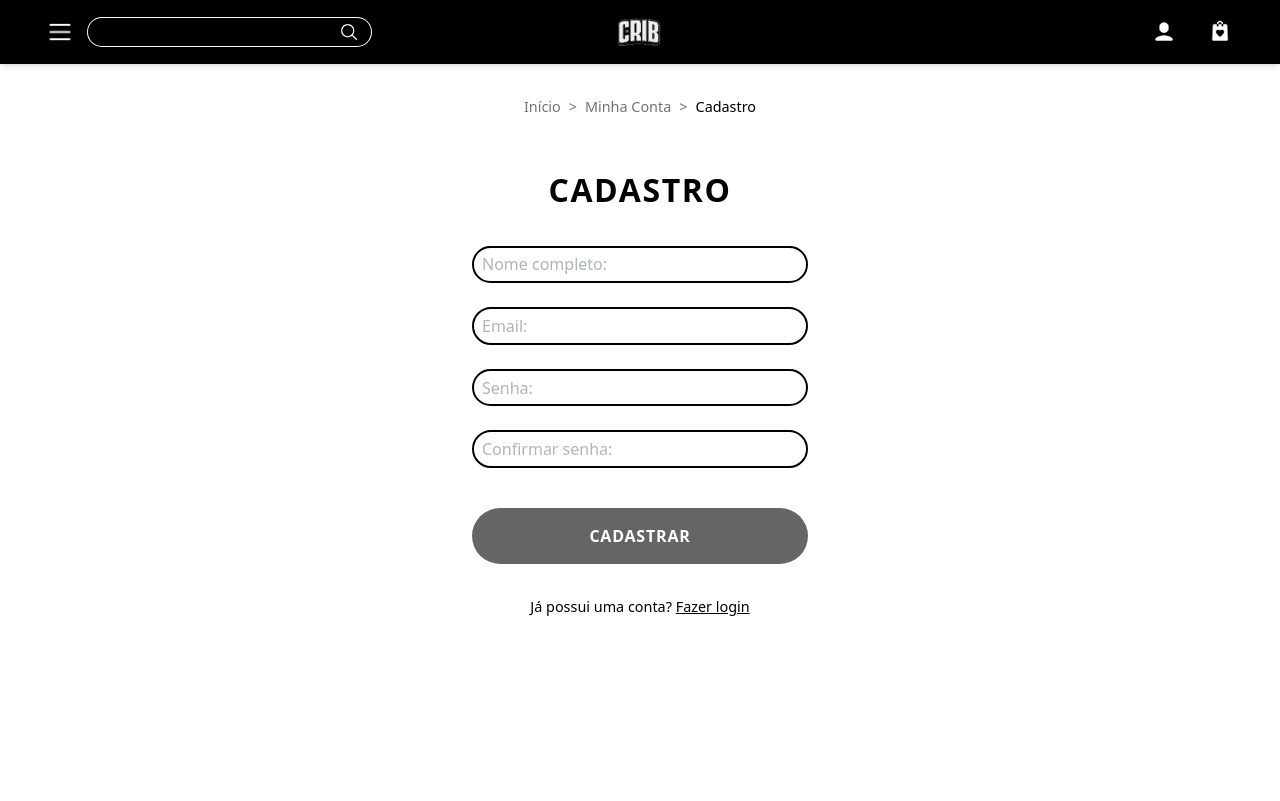
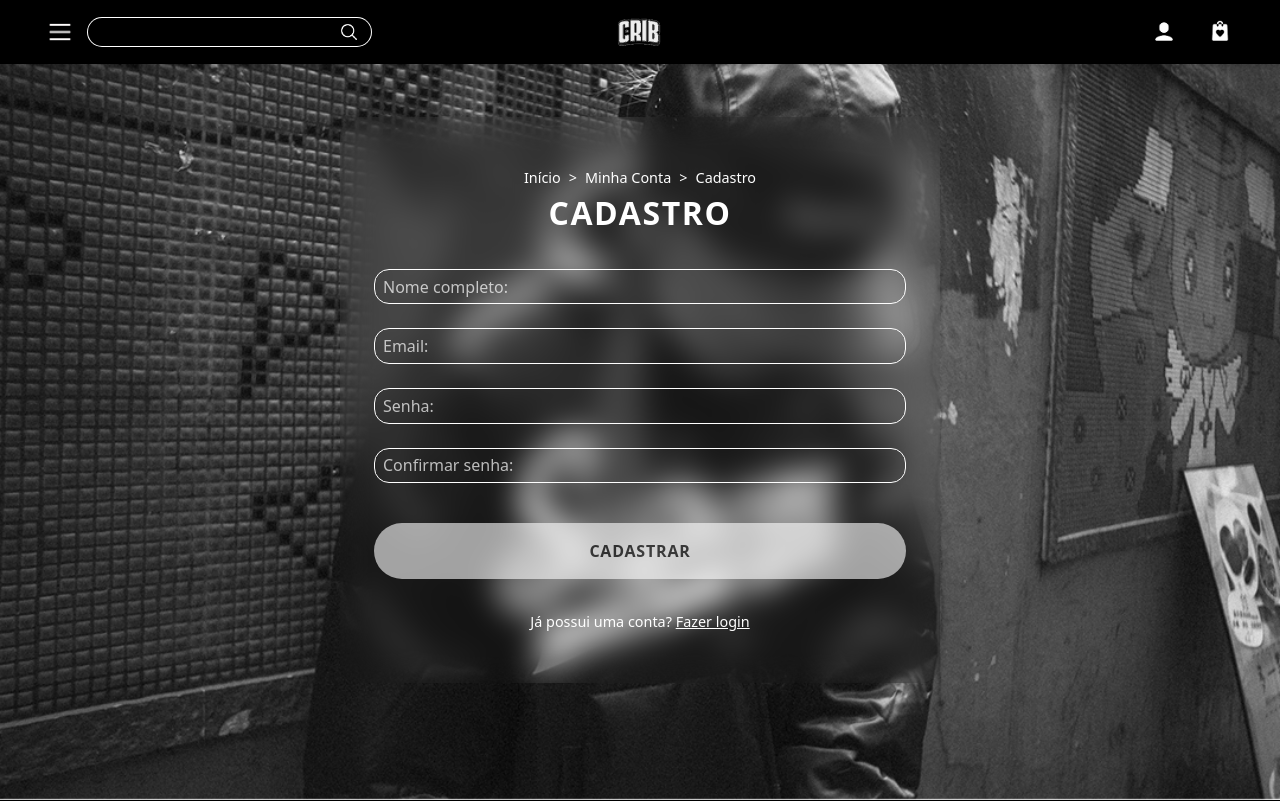
Before and after one commit to ByCrib-TEAM/ByCrib-Front, a Vue app: page /RegisterPage in a window 1280 px wide. Shown: the top 801 px of the page. Built offline with nearby package versions, Linux system fonts and the light colour scheme.

Commit message:
FEAT: Header transparent correção

```diff
--- a/src/App.vue
+++ b/src/App.vue
@@ -5,7 +5,7 @@ import FooterPage from './components/FooterPage.vue';
 </script>
 
 <template>
-  <div id="app">
+  <!-- <div id="app"> -->
     <HeaderDesktop />
 
 
@@ -14,7 +14,7 @@ import FooterPage from './components/FooterPage.vue';
 
 
     <FooterPage />
-  </div>
+  <!-- </div> -->
 </template>
 
 
--- a/src/components/CardComponent.vue
+++ b/src/components/CardComponent.vue
@@ -49,8 +49,8 @@ function goToProductDetail(produto) {
   sessionStorage.setItem('produto-selecionado', JSON.stringify(produto))
 
   // Navega para a página
-  router.push(`/produto/${produto.id}`)
+  router.push({name: 'ProductDetail'})
 
-  scrollY = 0
+  // scrollY.value;/ = 0
 }
 </script>
--- a/src/components/HeaderDesktop.vue
+++ b/src/components/HeaderDesktop.vue
@@ -2,7 +2,7 @@
 import { ref, watch, nextTick, computed, onMounted, onUnmounted } from 'vue'
 import SideMenu from './SideMenu.vue'
 import ShoppingCart from './ShoppingCart.vue'
-import { RouterLink, useRoute } from 'vue-router'
+import { onBeforeRouteUpdate, RouterLink, useRoute } from 'vue-router'
 
 const showSearch = ref(false)
 const searchInput = ref(null)
@@ -36,12 +36,14 @@ watch(showSearch, async (val) => {
 
 // Função para atualizar a posição do scroll
 function handleScroll() {
+  console.log('scrolling')
+  console.log(window.scrollY)
   scrollY.value = window.scrollY
 }
 
 // Verifica se está na página inicial
 const isHomePage = computed(() => {
-  return route.path === '/' || route.path === '/LoginPage'
+  return route.name == 'HomePage' || route.path === '/LoginPage'
 })
 
 // Header fica transparente APENAS na home E quando scroll está no topo
@@ -54,9 +56,7 @@ onMounted(() => {
   window.addEventListener('scroll', handleScroll)
 })
 
-onUnmounted(() => {
-  window.removeEventListener('scroll', handleScroll)
-})
+
 </script>
 
 <template>
--- a/src/components/RegisterPage.vue
+++ b/src/components/RegisterPage.vue
@@ -88,8 +88,6 @@ const handleSignup = async () => {
         // Simular delay da API
         await new Promise(resolve => setTimeout(resolve, 1500))
 
-
-
         // Limpar formulário após sucesso
         form.name = ''
         form.email = ''
@@ -116,6 +114,7 @@ const handleLogin = () => {
 
 <template>
     <div class="signup-container">
+        <div class="signup-form">
             <div class="breadcrumb">
                 <span>Início</span>
                 <span class="separator">></span>
@@ -124,7 +123,6 @@ const handleLogin = () => {
                 <span class="current">Cadastro</span>
             </div>
 
-        <div class="signup-form">
             <h1 class="title">CADASTRO</h1>
 
             <form @submit.prevent="handleSignup" autocomplete="off">
@@ -175,14 +173,21 @@ body {
 }
 
 .signup-container {
+    margin-top: -64px;
     min-height: 100vh;
-    background-color: white;
+    background-image: url('../images/loginBackground.png');
+    background-size: cover;
+    background-repeat: no-repeat;
+    background-position-x: center;
     padding: 2rem;
+    display: flex;
+    align-items: center;
+    justify-content: center;
 }
 
 .breadcrumb {
     text-align: center;
-    color: #6c757d;
+    color: white;
     font-size: 0.9rem;
 }
 
@@ -191,22 +196,24 @@ body {
 }
 
 .current {
-    color: #000;
+    color: white;
     font-weight: 500;
 }
 
 .signup-form {
-    max-width: 400px;
+    width: 600px;
     margin: 0 auto;
-    background: white;
+    backdrop-filter: blur(16px);
     padding: 3rem 2rem;
+    border: 2px solid transparent;
+    border-radius: 20px;
 }
 
 .title {
     text-align: center;
     font-size: 2rem;
     font-weight: 600;
-    color: #000;
+    color: white;
     margin-bottom: 2rem;
     letter-spacing: 0.05em;
 }
@@ -217,10 +224,11 @@ body {
 }
 
 .input-field {
+    color: white;
     width: 100%;
     padding: 0.3rem 0.5rem;
-    border: 2px solid #000000;
-    border-radius: 50px;
+    border: 1px solid white;
+    border-radius: 15px;
     font-size: 1rem;
     transition: border-color 0.3s ease;
     outline: none;
@@ -228,7 +236,7 @@ body {
 }
 
 .input-field:focus {
-    border-color: #000000;
+    border-color: gray;
 }
 
 .input-field.error {
@@ -240,13 +248,14 @@ body {
 }
 
 .input-field::placeholder {
-    color: #adb5bd;
+    color: white;
+    opacity: 0.7;
 }
 
 .signup-button {
     width: 100%;
-    background-color: #000;
-    color: white;
+    background-color: white;
+    color: black;
     border: none;
     border-radius: 50px;
     padding: 1rem 2rem;
@@ -259,7 +268,7 @@ body {
 }
 
 .signup-button:hover:not(:disabled) {
-    background-color: #333;
+    background-color: gray;
 }
 
 .signup-button:disabled {
@@ -270,18 +279,18 @@ body {
 .login-link {
     text-align: center;
     margin-top: 2rem;
-    color: #000000;
+    color: white;
     font-size: 0.9rem;
 }
 
 .login-text {
-    color: #000000;
+    color: white;
     text-decoration: underline;
     cursor: pointer;
 }
 
 .login-text:hover {
-    color: #393939;
+    color: gray;
 }
 
 @media (max-width: 480px) {
--- a/src/router/index.js
+++ b/src/router/index.js
@@ -23,11 +23,21 @@ const router = createRouter({
       component: RegisterPage,
     },
     {
-    path: "/produto/:id",
-    name: "produto",
+    path: "/produtos",
+    name: "ProductDetail",
     component: ProductDetail,
+    // props: true,
   },
   ],
+  scrollBehavior(to, from, savedPosition) {
+    return savedPosition || { top: 0 }
+  }
 })
 
+// router.beforeEach((to, from, next) => {
+//   // Fazer um scroll para o topo da página em cada navegação
+//   window.scrollTo(0, 0);
+//   next();
+// })
+
 export default router
--- a/src/views/HomeView.vue
+++ b/src/views/HomeView.vue
@@ -12,6 +12,10 @@ onMounted(async () => {
   } catch (error) {
     console.error('Erro ao carregar produtos:', error)
   }
+  nextTick(() => {
+    window.scrollTo(0, savedScrollY);
+  });
+
 })
 // Estado reativo
 const currentIndex = ref(0)
@@ -177,13 +181,6 @@ console.log(produtos.value)
 
 
   </div>
-  <div>
-    <h1 class="text-4xl font-bold text-center mb-8">
-      MAIS VENDIDOS
-    </h1>
-    <CardComponent :produtos="produtos" />
-  </div>
-
   <!-- Seção de Marcas -->
   <div class="flex justify-center items-center gap-14 mb-8 px-8">
     <div>
```
Lines whose indentation alone changed are shown as unchanged.
